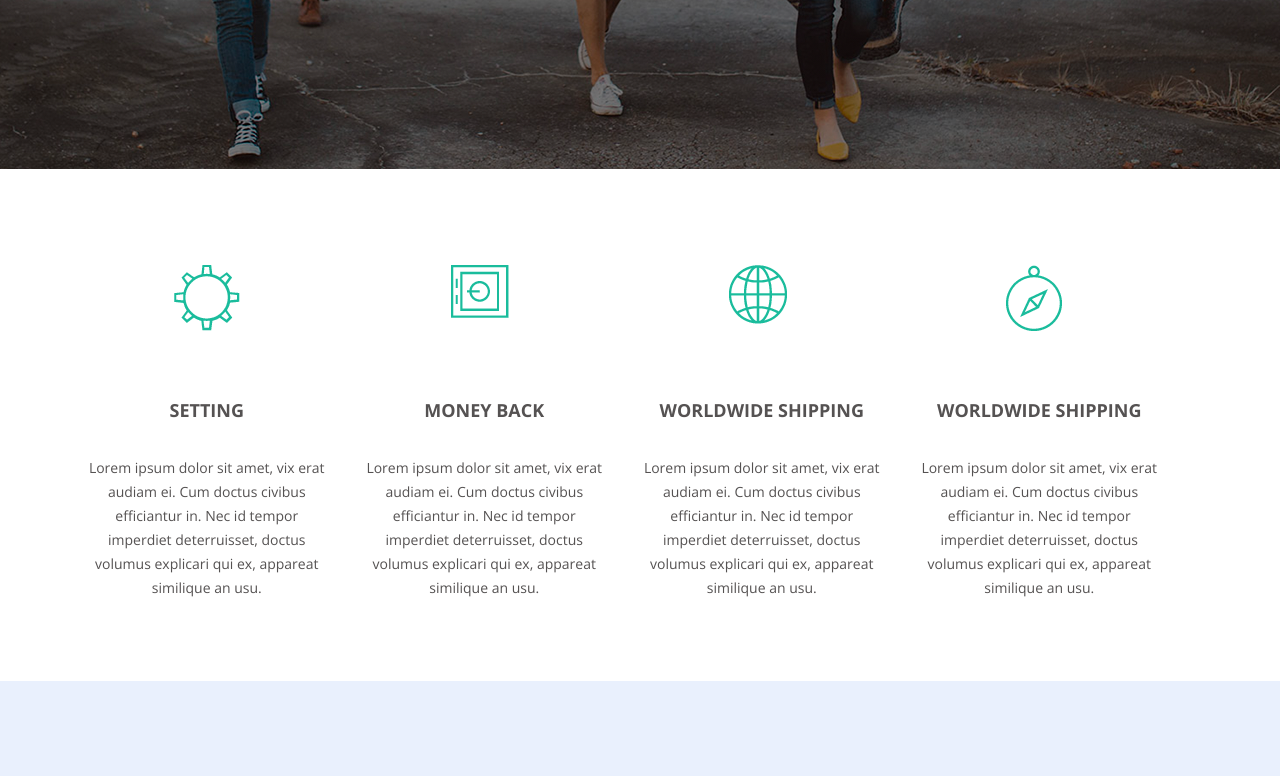
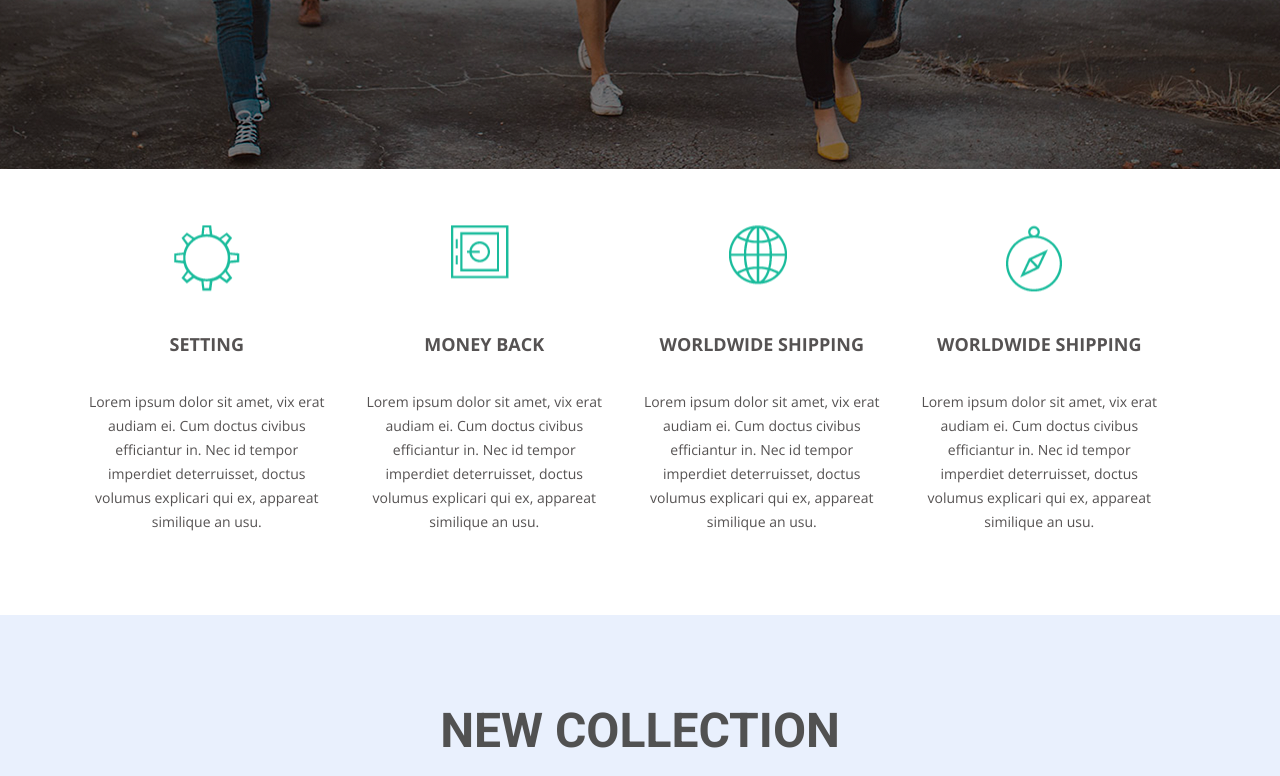
Before and after one commit to Dev-OlegM/goit-markup-hw-08, a plain HTML site: page index.html in a window 1280 px wide. Shown: the part 580-1356 px from the top of the page. Drawn offline with nearby package versions, Linux system fonts and the light colour scheme.

Commit message:
fixed mistakes

```diff
--- a/index.html
+++ b/index.html
@@ -77,52 +77,42 @@
       <section class="about">
 
           <div class="container">
-            <ul class="about-items">
-              <li class="about-items__list">
-                <div class="about-items__setting">
-
-                  <div class="about-items__card about-items__card--setting"></div>
-
+            <ul class="about-list">
+              <li class="about-list__item about-list__item--setting">
                   <h3 class="about-items__header">SETTING</h3>
                   <p class="about-items__descr">
                   Lorem ipsum dolor sit amet, vix erat audiam ei. Cum doctus
                   civibus efficiantur in. Nec id tempor imperdiet deterruisset,
                   doctus volumus explicari qui ex, appareat similique an usu.
                   </p>
-                </div>
+
               </li>
-              <li class="about-items__list">
-                <div class="about-items__money-back">
-                  <div class="about-items__card about-items__card--money-back"></div>
+              <li class="about-list__item about-list__item--money-back">
                   <h3 class="about-items__header">MONEY BACK</h3>
                   <p class="about-items__descr">
                   Lorem ipsum dolor sit amet, vix erat audiam ei. Cum doctus
                   civibus efficiantur in. Nec id tempor imperdiet deterruisset,
                   doctus volumus explicari qui ex, appareat similique an usu.
                   </p>
-                </div>
+
               </li>
-              <li class="about-items__list">
-                <div class="about-items__worldwide-shipping">
-                  <div class="about-items__card about-items__card--worldwide-shipping"></div>
+              <li class="about-list__item about-list__item--worldwide-shipping">
                   <h3 class="about-items__header">WORLDWIDE SHIPPING</h3>
                   <p class="about-items__descr">
                   Lorem ipsum dolor sit amet, vix erat audiam ei. Cum doctus
                   civibus efficiantur in. Nec id tempor imperdiet deterruisset,
                   doctus volumus explicari qui ex, appareat similique an usu.
                   </p>
-                </div>
+
               </li>
-              <li class="about-items__list">
-                <div class="about-items__worldwide-second">
-                  <div class="about-items__card about-items__card--worldwide-second"></div>
+              <li class="about-list__item about-list__item--worldwide-second">
                   <h3 class="about-items__header">WORLDWIDE SHIPPING</h3>
                   <p class="about-items__descr">
                   Lorem ipsum dolor sit amet, vix erat audiam ei. Cum doctus
                   civibus efficiantur in. Nec id tempor imperdiet deterruisset,
                   doctus volumus explicari qui ex, appareat similique an usu.
                   </p>
-                </div>
+
               </li>
             </ul>
           </div>
--- a/style.css/style.css
+++ b/style.css/style.css
@@ -308,7 +308,7 @@ html {
   background-color: var(--for-links);
 }
 
-.about-items {
+.about-list {
   margin: 0;
   padding: 0;
   display: flex;
@@ -327,44 +327,41 @@ html {
   position: relative;
 }
 
-.about-items__list {
+.about-list__item {
   list-style: none;
   position: relative;
   margin: 0;
   padding: 0;
-  position: relative;
   width: 249px;
   margin-right: 34px;
 }
 
-.about-items__card {
+.about-list__item::before {
+  content: '';
   width: 66px;
   height: 66px;
-  margin-left: auto;
-  margin-right: auto;
   background-repeat: no-repeat;
+  color: var(--main-color);
+  position: absolute;
+  top: 0;
+  left: 50%;
+  transform: translate(-50%, -60%);
 }
 
-.about-items__card--setting {
+.about-list__item--setting::before {
   background-image: url(../img/icons/setting.png);
 }
 
-.about-items__card--money-back {
+.about-list__item--money-back::before {
   background-image: url(../img/icons/power.png);
 }
 
-.about-items__card--worldwide-shipping {
+.about-list__item--worldwide-shipping::before {
   background-image: url(../img/icons/world.png);
-  width: 66px;
-  height: 66px;
-  background-repeat: no-repeat;
 }
 
-.about-items__card--worldwide-second {
+.about-list__item--worldwide-second::before {
   background-image: url(../img/icons/compass.png);
-  width: 66px;
-  height: 66px;
-  background-repeat: no-repeat;
 }
 
 .about-items__header {
```
